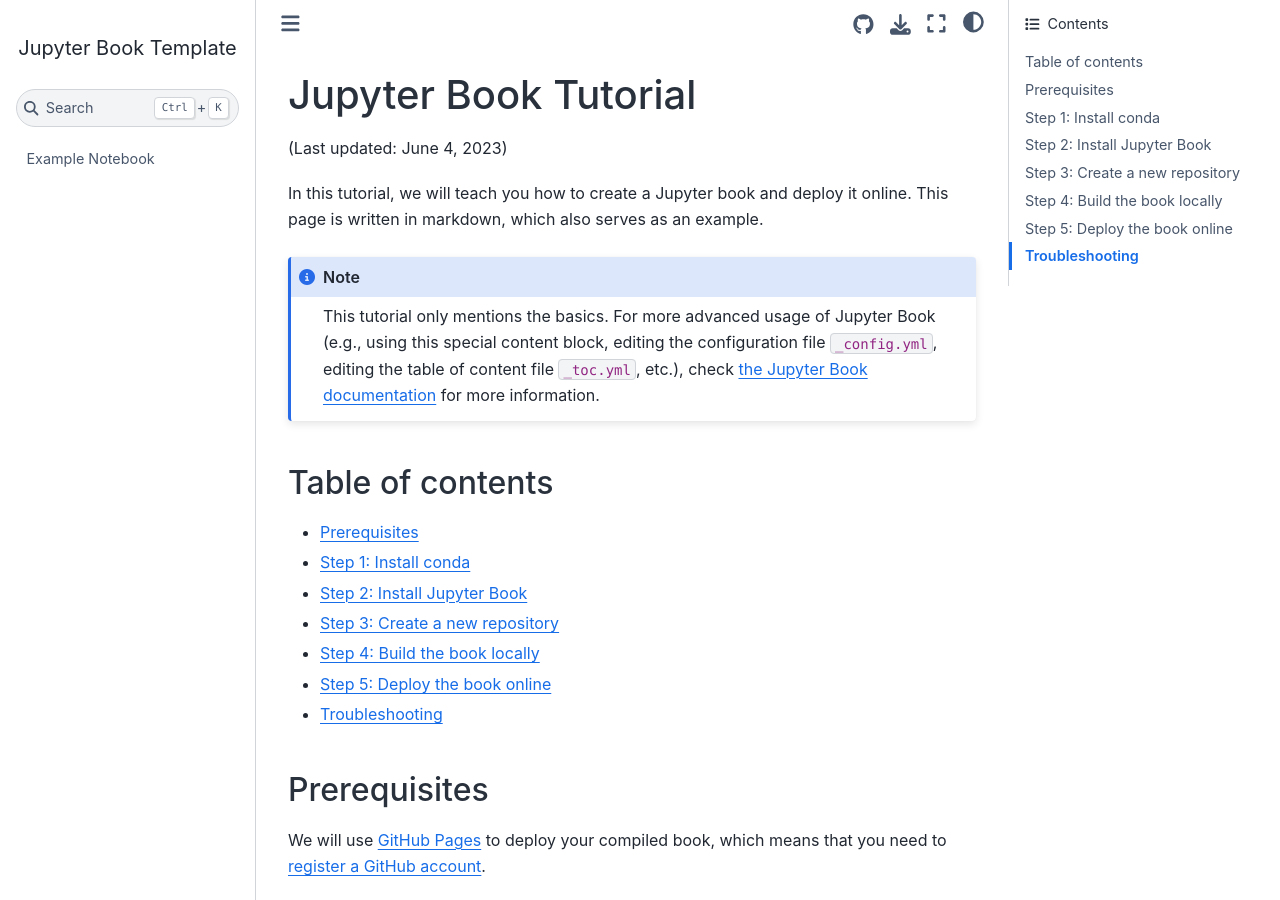
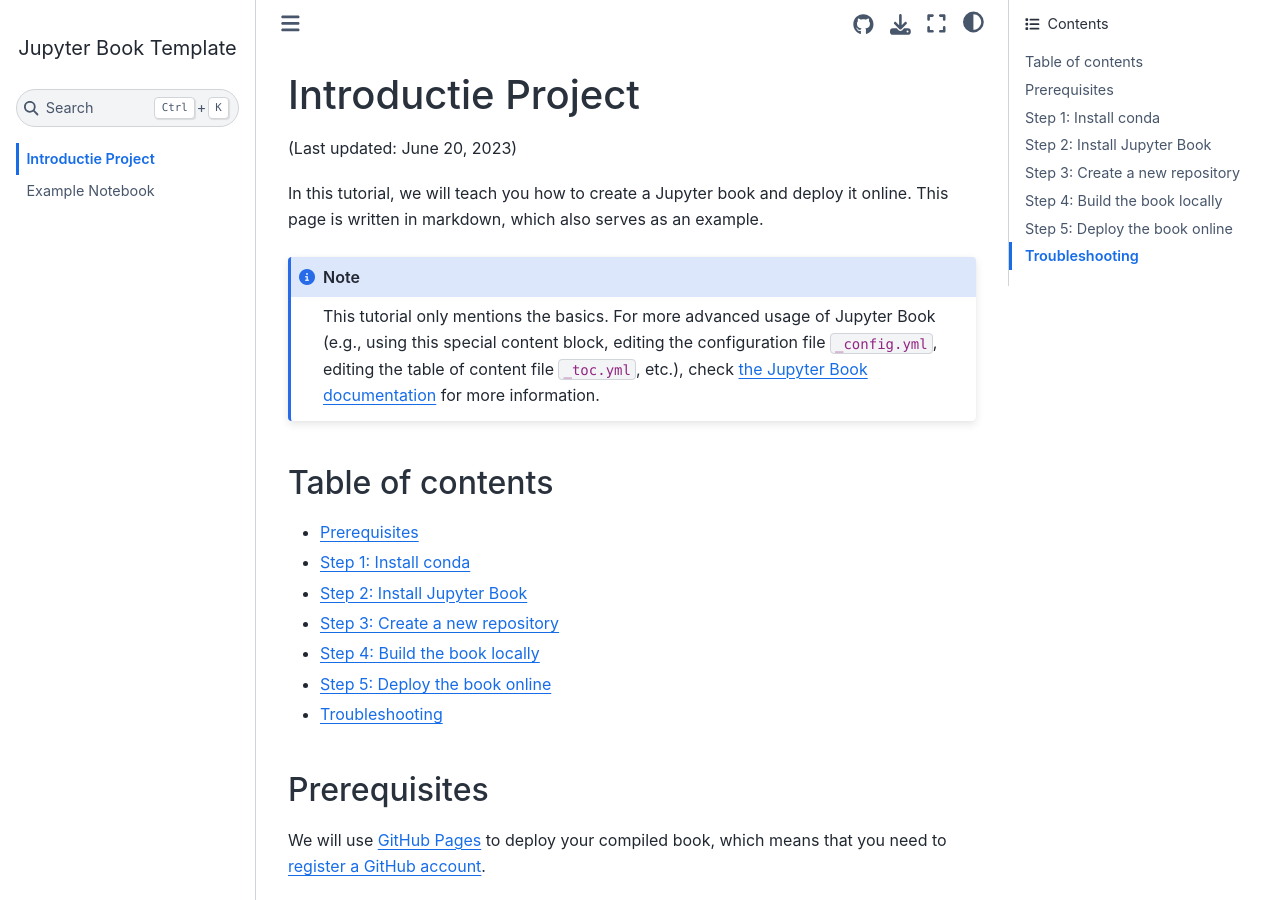
Before and after one commit to mitchell-2/IV, a Jupyter Book: the page built from docs/home.md, in a window 1280 px wide and 900 px high. Built offline with Jupyter Book 1.0.4 settings and Sphinx 7.4.7 and the Sphinx Book theme 1.1.4, drawn with Linux system fonts in a browser that asks for light colours; comment, search, counter and statistics services are not loaded.

Commit message:
toc&home changes

```diff
--- a/_toc.yml
+++ b/_toc.yml
@@ -2,6 +2,6 @@
 # Learn more at https://jupyterbook.org/customize/toc.html
 
 format: jb-book
-root: docs/notebook
-#chapters:
-#- file: docs/notebook
+root: docs/home
+chapters:
+- file: docs/notebook
--- a/docs/home.md
+++ b/docs/home.md
@@ -1,6 +1,6 @@
-# Jupyter Book Tutorial
+# Introductie Project
 
-(Last updated: June 4, 2023)
+(Last updated: June 20, 2023)
 
 In this tutorial, we will teach you how to create a Jupyter book and deploy it online.
 This page is written in markdown, which also serves as an example.
```
